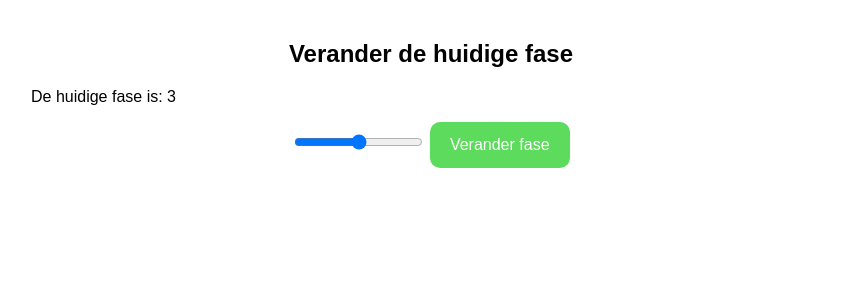
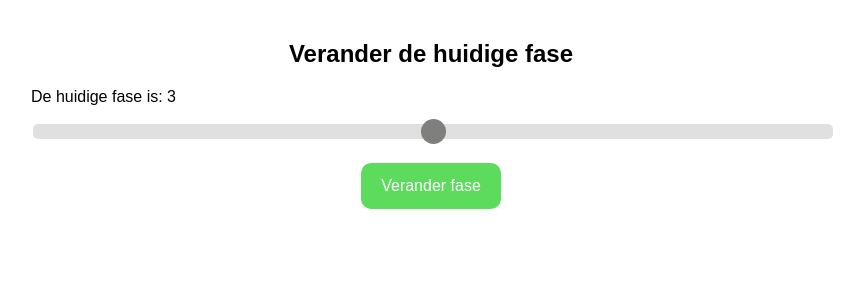
Before and after one commit to woutvos/leerlingen-koppelen, a Flask app: page /verander-fase/ in a window 1280 px wide. Shown: the part 249-549 px from the top of the page, without its empty margins (209-1073 px from the left). Run offline with Flask 2, Linux system fonts and the light colour scheme; a user stored in the database is signed in.

Commit message:
Add margin button and slider

```diff
--- a/static/css/styles.css
+++ b/static/css/styles.css
@@ -43,11 +43,12 @@ button {
     text-decoration: none;
     border: none;
     cursor: pointer;
+    margin-top: 20px;
 }
 
 button:hover {
     background-color: #42af42;
-  }
+}
 
 footer {
     padding: 1px;
@@ -149,6 +150,42 @@ ul {
     background-color: #52a4d6;
 }
 
+/* Huidige fase page */
+.slider {
+    -webkit-appearance: none;
+    width: 100%;
+    height: 15px;
+    border-radius: 5px;
+    background: #d3d3d3;
+    outline: none;
+    opacity: 0.7;
+    -webkit-transition: .2s;
+    transition: opacity .2s;
+}
+
+.slider:hover {
+    opacity: 1;
+}
+
+.slider::-webkit-slider-thumb {
+    -webkit-appearance: none;
+    appearance: none;
+    width: 25px;
+    height: 25px;
+    border-radius: 50%;
+    background: #494947;
+    cursor: pointer;
+}
+
+.slider::-moz-range-thumb {
+    width: 25px;
+    height: 25px;
+    border-radius: 50%;
+    background: #494947;
+    cursor: pointer;
+}
+
+/* Media rules*/
 @media (min-width: 500px) {
     .grid { grid-template-columns: repeat(2, 1fr); }
 }
```
